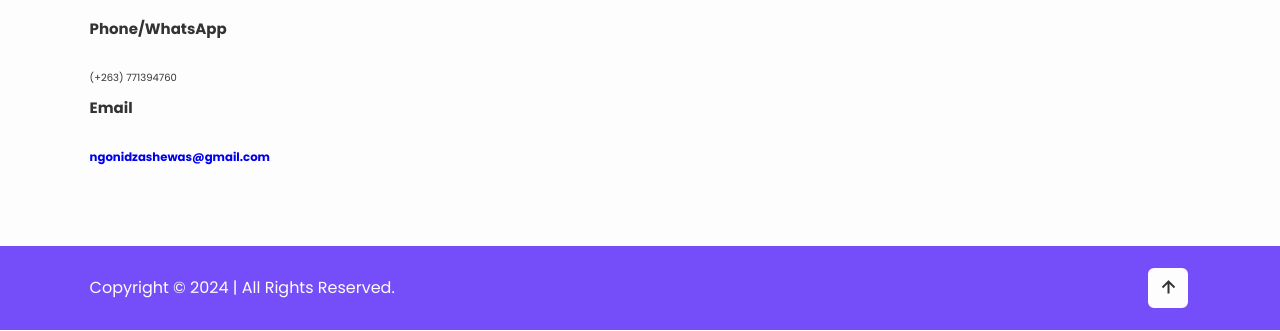
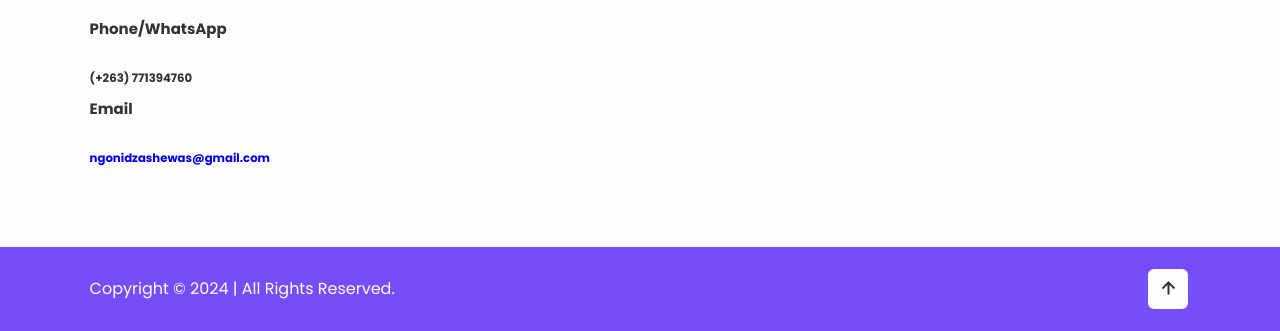
Before and after one commit to ngonidzashewas/ngonidzashewas.github.io, a plain HTML site: page index.html in a window 1280 px wide. Shown: the part 4139-4470 px from the top of the page. Drawn offline with nearby package versions, Linux system fonts and the light colour scheme.

Commit message:
Update index.html

```diff
--- a/index.html
+++ b/index.html
@@ -252,7 +252,7 @@
 
         <div class="contact-info">
             <h2>Phone/WhatsApp</h2>
-            <p>(+263) 771394760</p>
+            <h3>(+263) 771394760</h3>
             <h2>Email</h2>
             <h3><a href="mailto:ngonidzashewas@gmail.com">ngonidzashewas@gmail.com</a></h3>
         </div>
```
